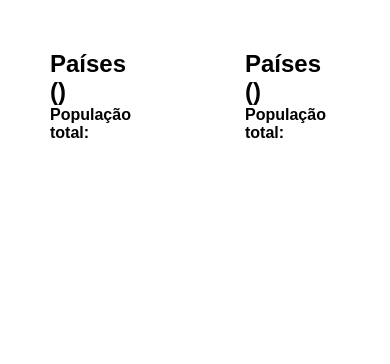
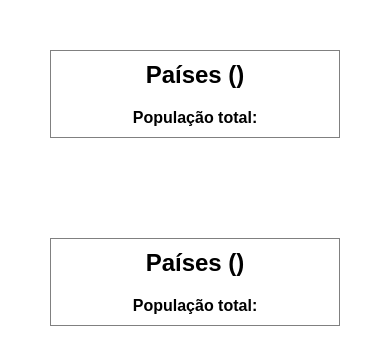
Before and after one commit to deboragoncalves/countries-list, a plain HTML site: page index.html in a window 390 px wide. Drawn offline with Linux system fonts and the light colour scheme; no server answers.

Commit message:
Ajustes layout e responsividade

```diff
--- a/index.html
+++ b/index.html
@@ -9,16 +9,16 @@
   <body>
     <div class="container">
       <div class="container-all-countries">
-        <h2 class="title-all-countries">Países (<span class="number-total-countries"></span>)</h2>
-        <h4 class="title-all-population">População total: <span class="population-total-countries"></span></h4>
+        <h2 class="title-countries">Países (<span class="number-total-countries"></span>)</h2>
+        <h4 class="title-population">População total: <span class="population-total-countries"></span></h4>
         <div id="all-countries">
             <div class="list-all-countries"></div>
         </div>
       </div>
 
       <div class="container-favorite-countries">
-        <h2 class="title-favorite-countries">Países (<span class="number-favorite-countries"></span>)</h2>
-        <h4 class="title-favorite-population">População total: <span class="population-favorite-countries"></span></h4>
+        <h2 class="title-countries">Países (<span class="number-favorite-countries"></span>)</h2>
+        <h4 class="title-population">População total: <span class="population-favorite-countries"></span></h4>
         <div id="favorite-countries">
             <div class="list-favorite-countries"></div>
         </div>
--- a/styles/main.css
+++ b/styles/main.css
@@ -6,16 +6,20 @@
 
 .container {
   display: flex;
-  align-items: center;
   justify-content: center;
+}
+
+.title-countries, .title-population, .title-favorite-population {
+  padding: 10px;
+  text-align: center;
 }
 
 .container-favorite-countries, .container-all-countries {
   display: flex;
   flex-direction: column;
-  align-items: center;
-  justify-content: center;
   margin: 50px;
+  padding: 0 20px;
+  border: 1px solid gray;
 }
 
 .container-data {
@@ -55,3 +59,9 @@ li {
   list-style-type: none;
   margin: 10px;
 }
+
+@media (max-width: 800px) {
+  .container {
+    flex-direction: column;
+  }
+}
```
